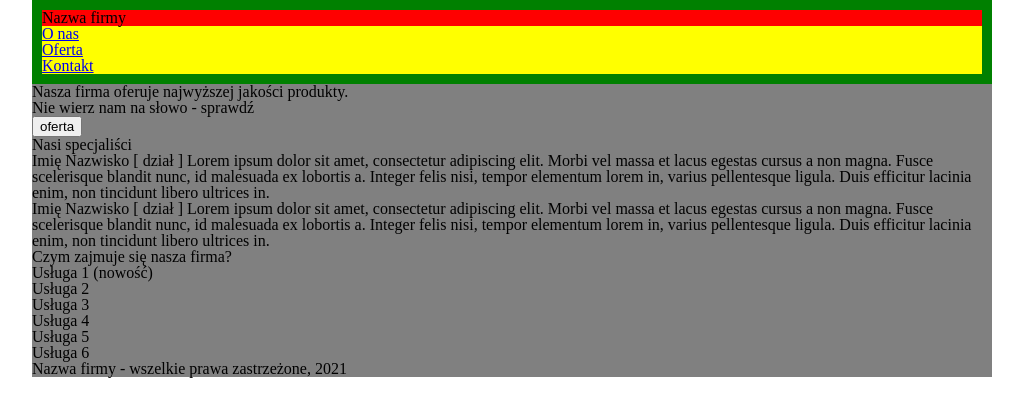
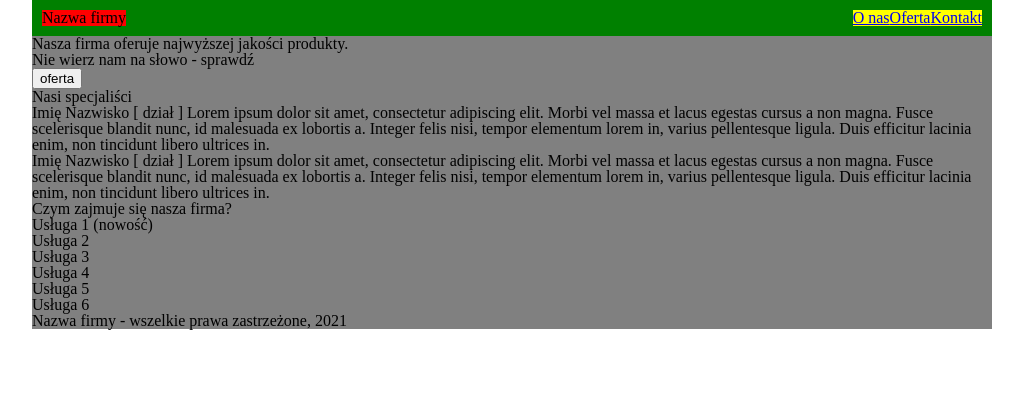
Before and after one commit to kubafilew/Projekt_1, a plain HTML site: page index.html in a window 1280 px wide. Shown: the whole page, without its empty margins (128-1151 px from the left). Drawn offline with nearby package versions, Linux system fonts and the light colour scheme.

Commit message:
Update style.css

```diff
--- a/style.css
+++ b/style.css
@@ -7,10 +7,14 @@
 .nav {
   background-color: green;
   padding: 10px;
+  display: flex;
+  justify-content: space-between;
 }
 .nav-logo {
   background-color: rgb(255, 0, 0);
 }
 .nav-links {
   background-color: yellow;
+  display: flex;
+  flex-direction: row;
 }
```
